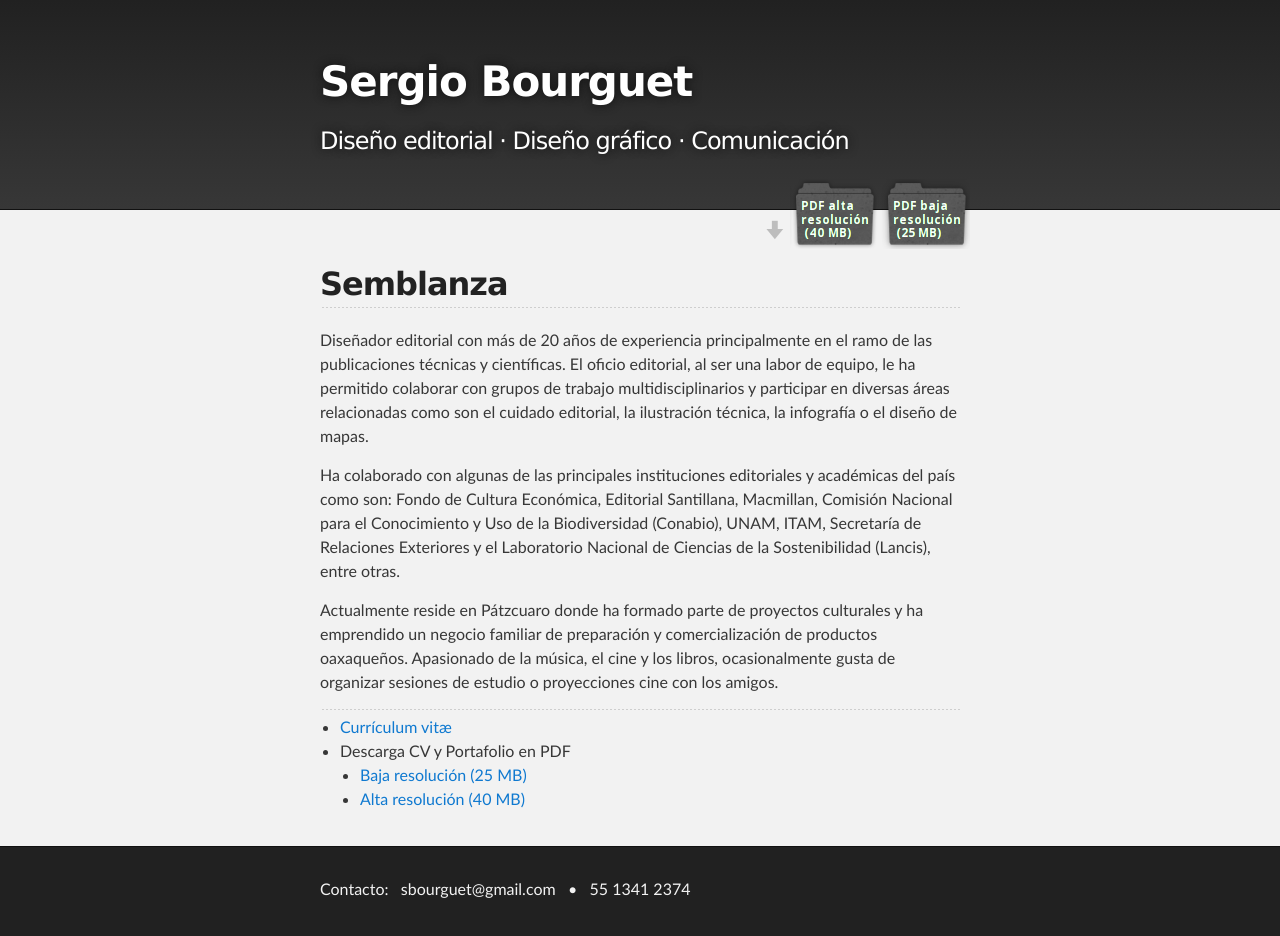
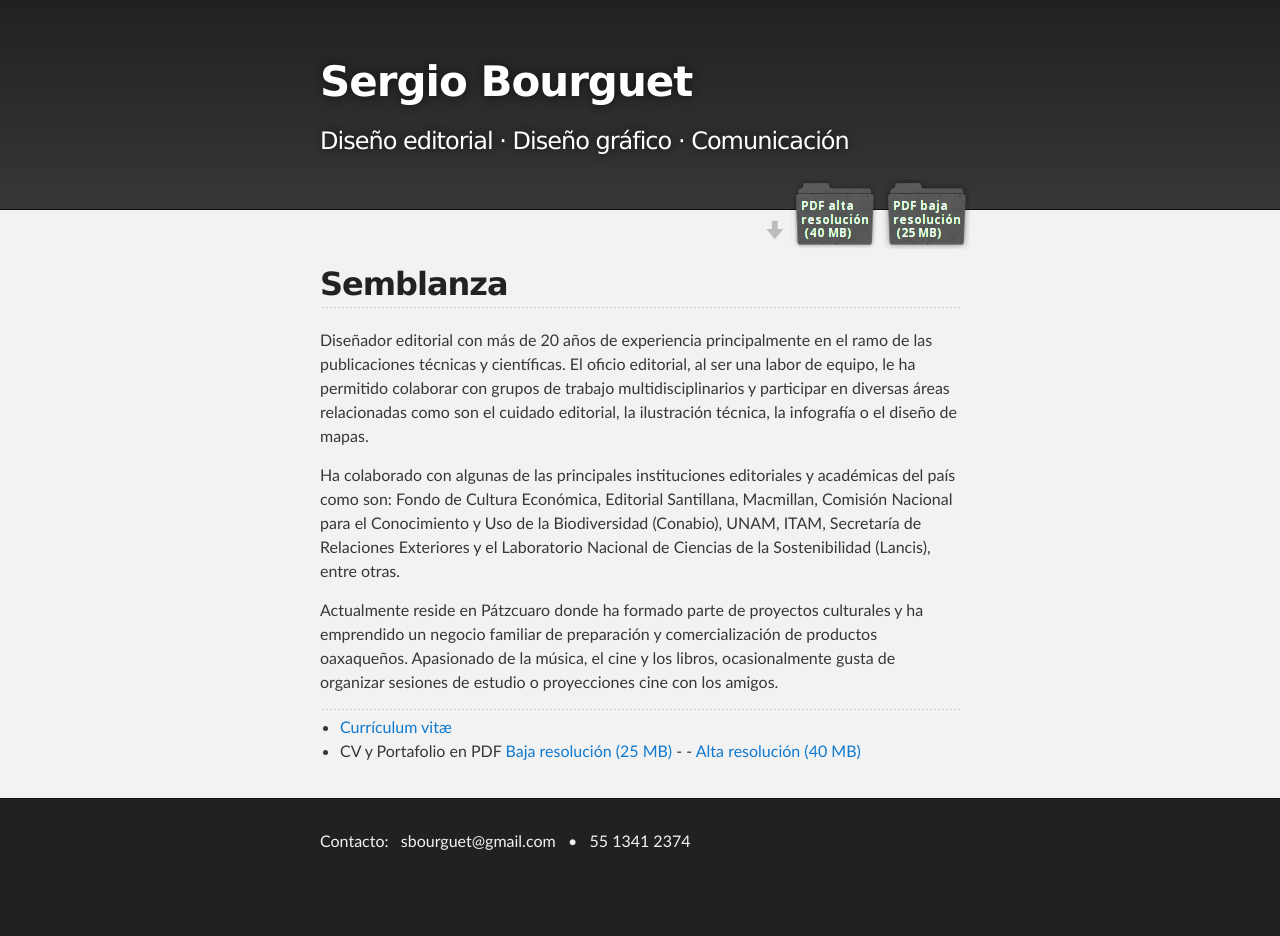
Before and after one commit to ovisnigra/cv_sbourguet, a Jekyll site: the page built from index.md, in a window 1280 px wide. Built offline with Jekyll 4.4.1, drawn with Linux system fonts in a browser that asks for light colours; our own code applies the rules of GitHub Pages for plain Markdown files; after the commit the page ends 900 px from its top, so only the background shows below that.

Commit message:
y queda no?

```diff
--- a/_layouts/default.html
+++ b/_layouts/default.html
@@ -27,8 +27,8 @@
           <!-- LINKS DESCARGA-->
           {% if site.show_downloads %}
             <section id="downloads">
-              <a class="pdf_b_download_link" href="https://ovisnigra.github.io/cv_sbourguet/assets/cv-portafolio_sbourguet_baja.pdf">Descarga PDF en baja resolución</a>
-              <a class="pdf_a_download_link" href="https://ovisnigra.github.io/cv_sbourguet/assets/cv-portafolio_sbourguet_alta.pdf">Descarga PDF en alta resolución</a>
+              <a class="pdf_b_download_link" href="https://ovisnigra.github.io/cv_sbourguet/assets/cv-portafolio_sbourguet_baja.pdf" download>Descarga PDF en baja resolución</a>
+              <a class="pdf_a_download_link" href="https://ovisnigra.github.io/cv_sbourguet/assets/cv-portafolio_sbourguet_alta.pdf" download>Descarga PDF en alta resolución</a>
             </section>
           {% endif %}
 
@@ -43,7 +43,6 @@
 -->
         </header>
     </div>
-
     <!-- MAIN CONTENT -->
     <div id="main_content_wrap" class="outer">
       <section id="main_content" class="inner">
--- a/index.md
+++ b/index.md
@@ -9,9 +9,7 @@
 ---
 
 - [Currículum vitæ](./curriculum.md)
-- Descarga CV y Portafolio en PDF
-  - [Baja resolución (25 MB)](/assets/cv-portafolio_sbourguet_baja.pdf)
-  - [Alta resolución (40 MB)](/assets/cv-portafolio_sbourguet_alta.pdf)
+- CV y Portafolio en PDF [Baja resolución (25 MB)](/assets/cv-portafolio_sbourguet_baja.pdf) - - [Alta resolución (40 MB)](/assets/cv-portafolio_sbourguet_alta.pdf)
 
 <!--
 
```
